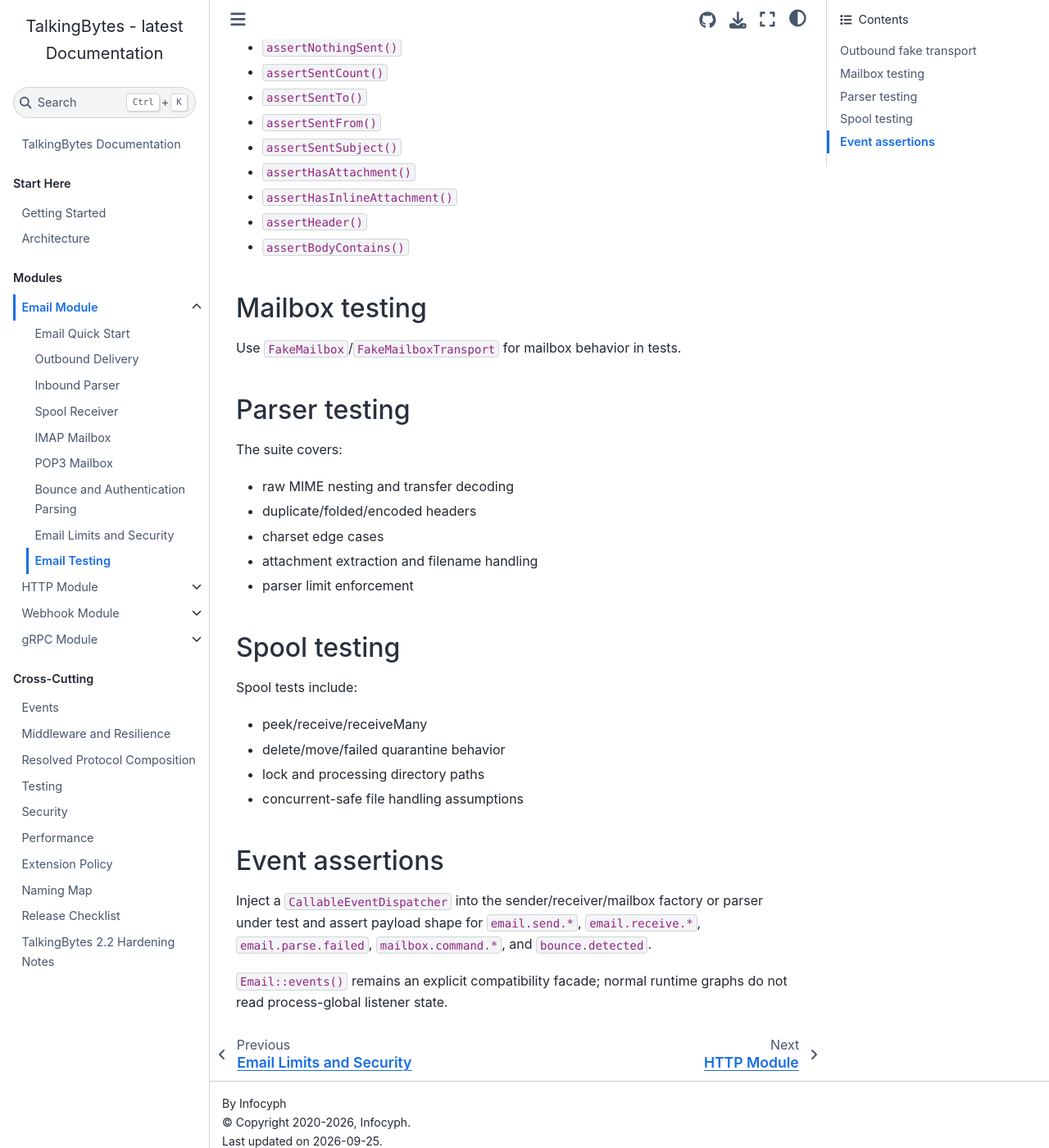
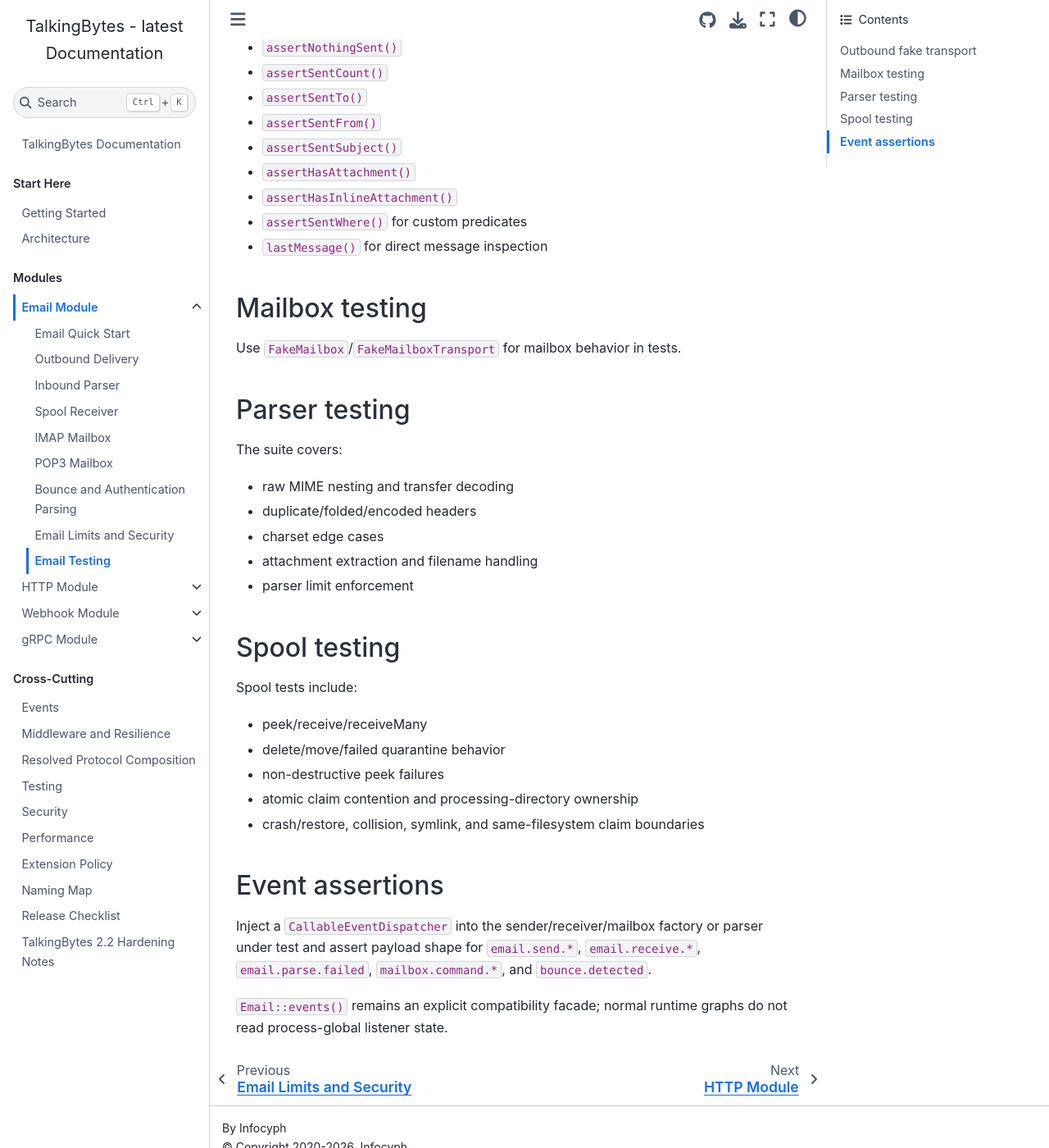
Before and after one commit to infocyph/TalkingBytes, a Sphinx documentation site: the page built from docs/email/testing.rst, in a window 1280 px wide and 1400 px high, scrolled down 429 px. Shown: the whole window at 82% size. Built offline with Sphinx 7.4.7 and the Sphinx Book theme 1.1.4, drawn with Linux system fonts in a browser that asks for light colours.

Commit message:
docs(email): align testing helpers and spool coverage

```diff
--- a/docs/email/testing.rst
+++ b/docs/email/testing.rst
@@ -24,8 +24,8 @@
 - ``assertSentSubject()``
 - ``assertHasAttachment()``
 - ``assertHasInlineAttachment()``
-- ``assertHeader()``
-- ``assertBodyContains()``
+- ``assertSentWhere()`` for custom predicates
+- ``lastMessage()`` for direct message inspection
 
 Mailbox testing
 ---------------
@@ -50,8 +50,9 @@
 
 - peek/receive/receiveMany
 - delete/move/failed quarantine behavior
-- lock and processing directory paths
-- concurrent-safe file handling assumptions
+- non-destructive peek failures
+- atomic claim contention and processing-directory ownership
+- crash/restore, collision, symlink, and same-filesystem claim boundaries
 
 Event assertions
 ----------------
```
